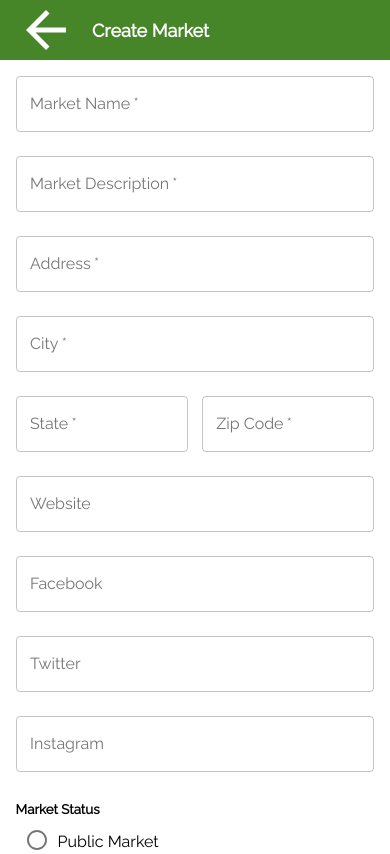
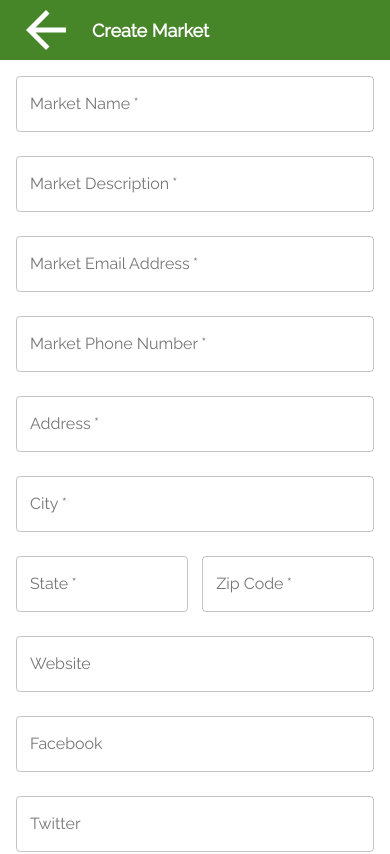
Before and after one commit to labs14-market-organizer/frontend, a React (Create React App) app: page /createmarket in a window 390 px wide. Shown: the top 854 px of the page. Built offline with nearby package versions, Linux system fonts and the light colour scheme; a web font is replaced by a local one.

Commit message:
added phone /email as required fields, made phone number type as number

```diff
--- a/src/routes/Market-Redux-forms.js
+++ b/src/routes/Market-Redux-forms.js
@@ -30,7 +30,9 @@ function validate (values) {
     "Address",
     "City",
     "State",
-    "Zip Code"
+    "Zip Code",
+    "phone",
+    "email"
   ];
   requiredFields.forEach(field => {
     if (!values[field]) {
@@ -157,6 +159,8 @@ class CreateMarket extends React.Component
           Twitter: market.twitter,
           Instagram: market.instagram,
           market_type: market.type,
+          email: market.email,
+          phone: market.phone,
           operation: market.operation ? JSON.stringify(market.operation) : ""
         }
       )
@@ -339,7 +343,21 @@ class CreateMarket extends React.Component
             label="Market Description"
             name="Market Description"
           />
-          <br />
+          <br /><StyledField
+            component={renderTextField}
+            required
+            id="email"
+            label="Market Email Address"
+            name="email"
+          />
+          <StyledField
+            component={renderTextField}
+            required
+            id="phone"
+            type="number"
+            label="Market Phone Number"
+            name="phone"
+          />
         <StyledField
             component={renderTextField}
             required
```
